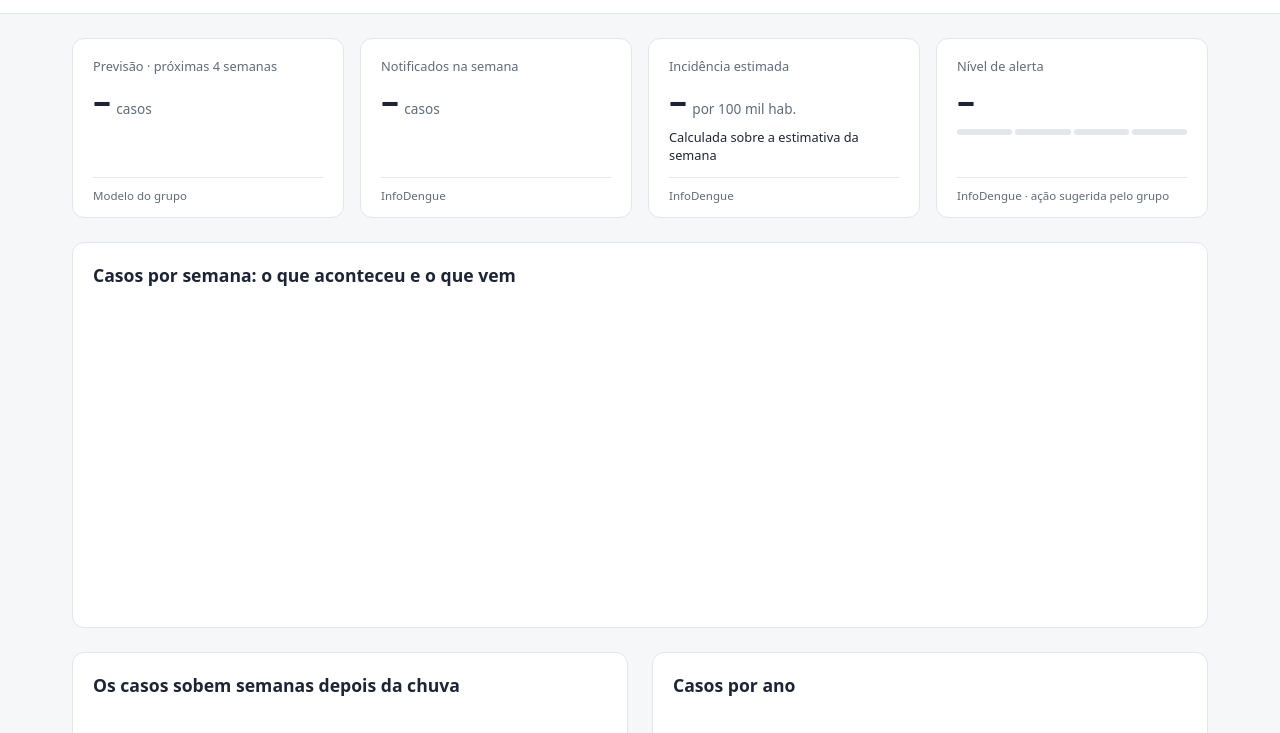
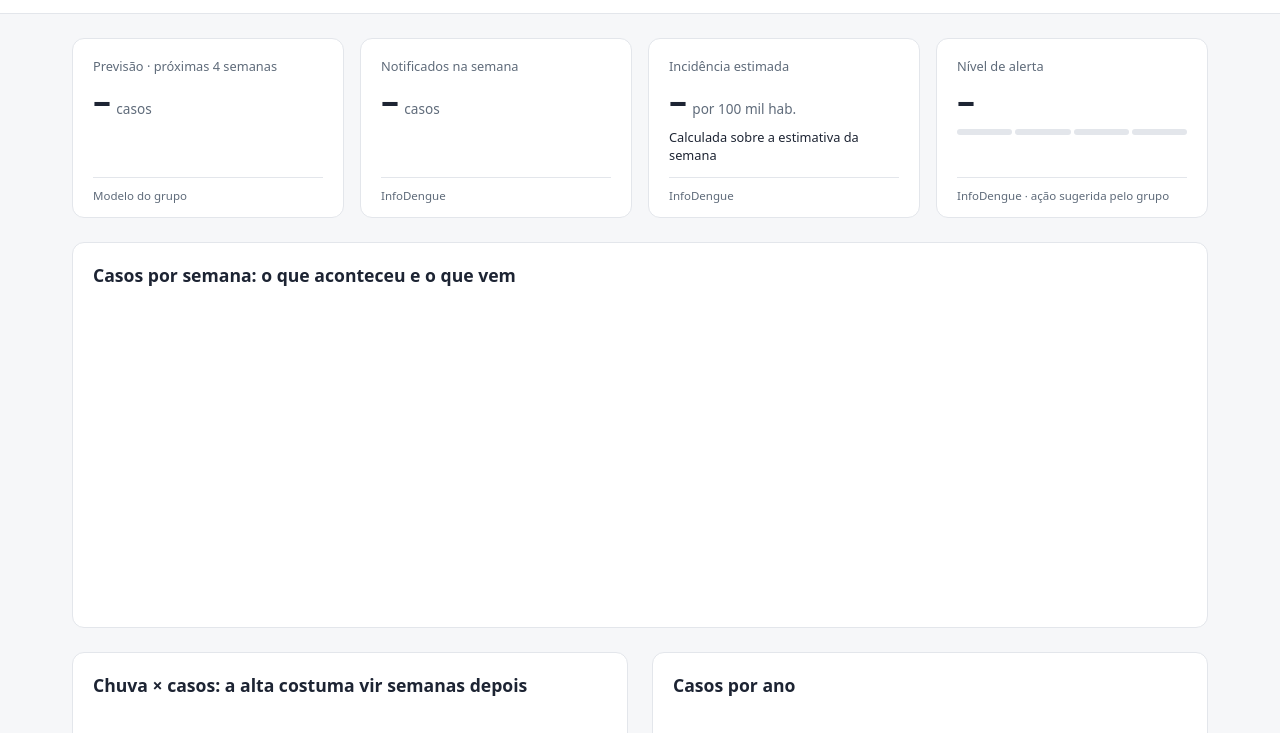
Before and after one commit to a3analise-de-dados-e-big-data/observatorio-front, a plain HTML site: page index.html in a window 1280 px wide. Shown: the part 67-800 px from the top of the page. Drawn offline with nearby package versions, Linux system fonts and the light colour scheme; no server answers.

Commit message:
fix(panel): reword rain panel title to avoid causal claim

```diff
--- a/index.html
+++ b/index.html
@@ -86,7 +86,7 @@
 
     <div class="duas-colunas">
       <section class="painel">
-        <h2>Os casos sobem semanas depois da chuva</h2>
+        <h2>Chuva × casos: a alta costuma vir semanas depois</h2>
         <div class="grafico"><canvas id="graf-chuva"></canvas></div>
       </section>
       <section class="painel">
```
